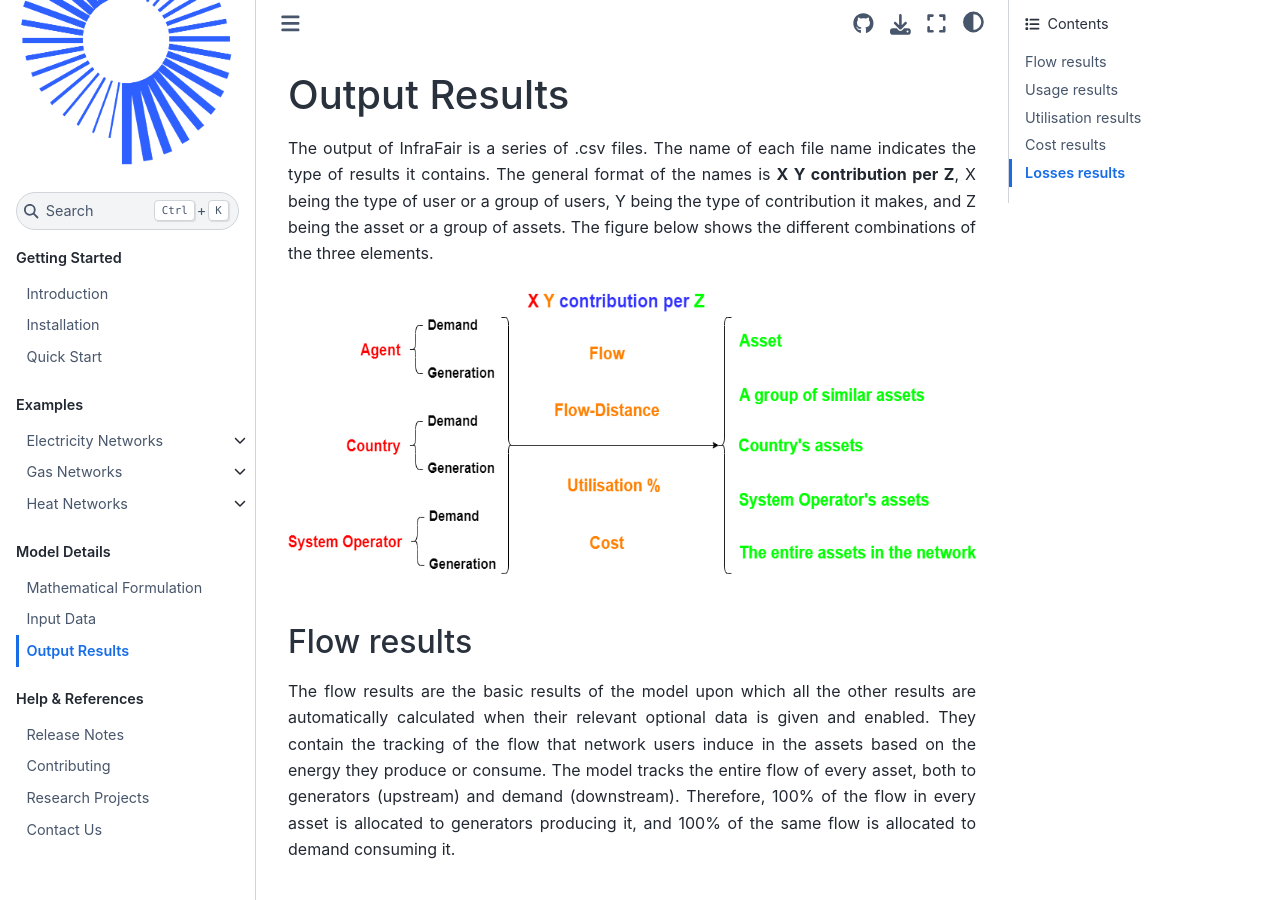
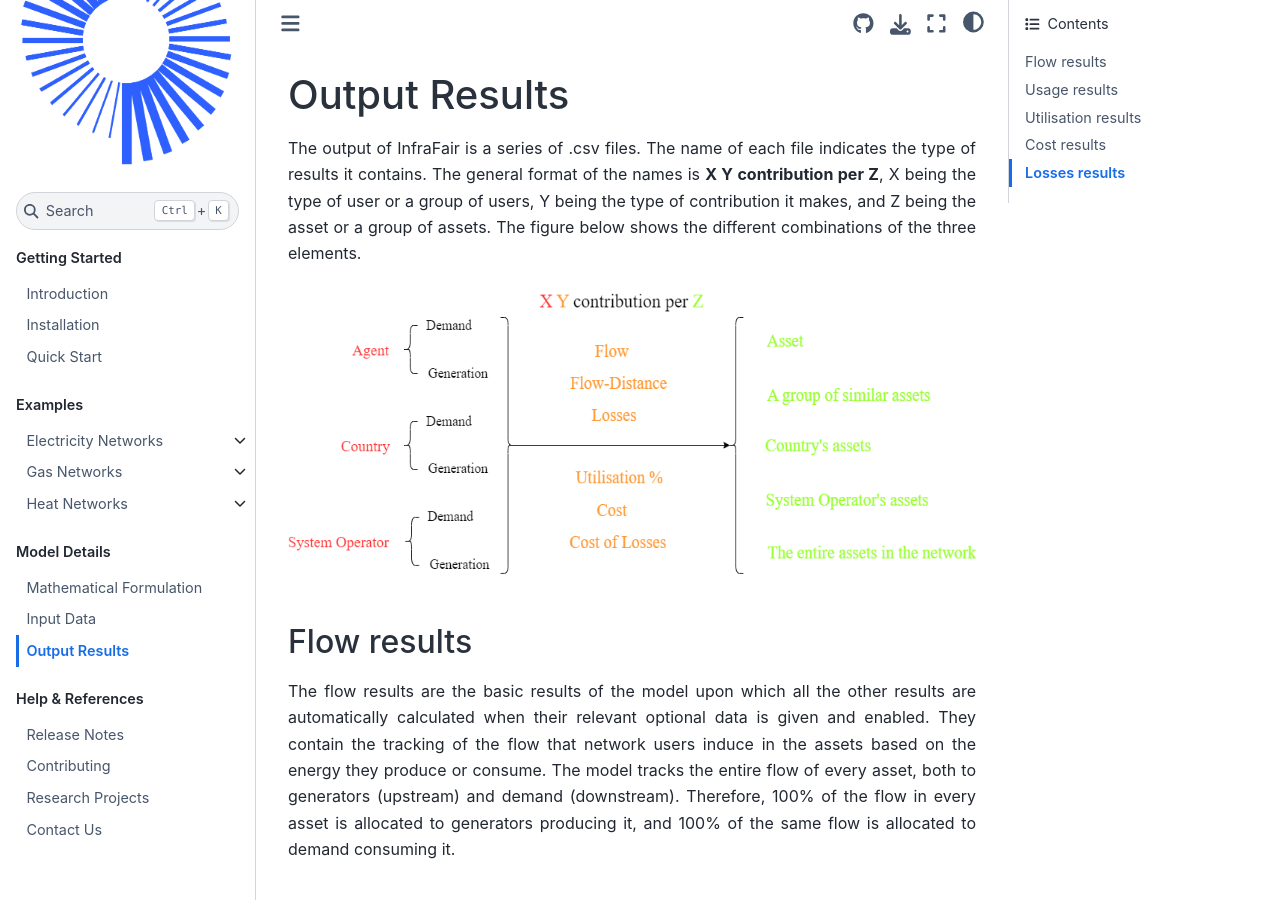
Before and after one commit to IIT-EnergySystemModels/InfraFair, a Sphinx documentation site: the page built from doc/8_Output_Results.rst, in a window 1280 px wide and 900 px high. Built offline with Sphinx 7.4.7 and the Sphinx Book theme 1.1.4, drawn with Linux system fonts in a browser that asks for light colours.

Commit message:
corrections

```diff
--- a/doc/5_Detailed_EU_example.rst
+++ b/doc/5_Detailed_EU_example.rst
@@ -42,7 +42,7 @@
 
 Results
 =======
-The following table shows the cost allocated to countries' generators (columns) based on their use of other countries' assets (raws).
+The following table shows the cost allocated to countries' generators (columns) based on their use of other countries' assets (rows).
 The diagonal costs reflect the cost that a country has to pay itself according to the use of its own generators.
 The raw "Cost to receive" indicates per country the total cost it should receive due to other countries' generators using
 its assets (which is the sum of the country's raw minus the cost it should pay itself).
@@ -79,7 +79,7 @@
  **Net compensation**  25698    -22099   -50816   33448    -4838   37804    -34488   248     25525   1477   -6165   -7829   3068     1518   -3647   1254    1131    -1288
  ==================== ======== ======== ======== ======== ======= ======== ======== ======= ======= ====== ======= ======= ======== ====== ======= ======= ======= =======
 
-Similarly, the following table shows the cost allocated to the countries' generators (columns) based on their use of other countries' assets (raws).
+Similarly, the following table shows the cost allocated to the countries' generators (columns) based on their use of other countries' assets (rows).
 
 **Generation results**
  ===================== ======== ======= ======== ======== ======= ======== ======= ======= ======= ====== ======= ====== ======== ====== ====== ======= ======= =====
--- a/doc/8_Output_Results.rst
+++ b/doc/8_Output_Results.rst
@@ -4,7 +4,7 @@
  Output Results
 ##########################################
 
-The output of InfraFair is a series of .csv files. The name of each file name indicates the type
+The output of InfraFair is a series of .csv files. The name of each file indicates the type
 of results it contains. The general format of the names is **X Y contribution per Z**, X being
 the type of user or a group of users, Y being the type of contribution it makes, and Z being the
 asset or a group of assets. The figure below shows the different combinations of the three elements.
```
Also changed, not shown: doc/Images/InfraFair_output_results.png.
